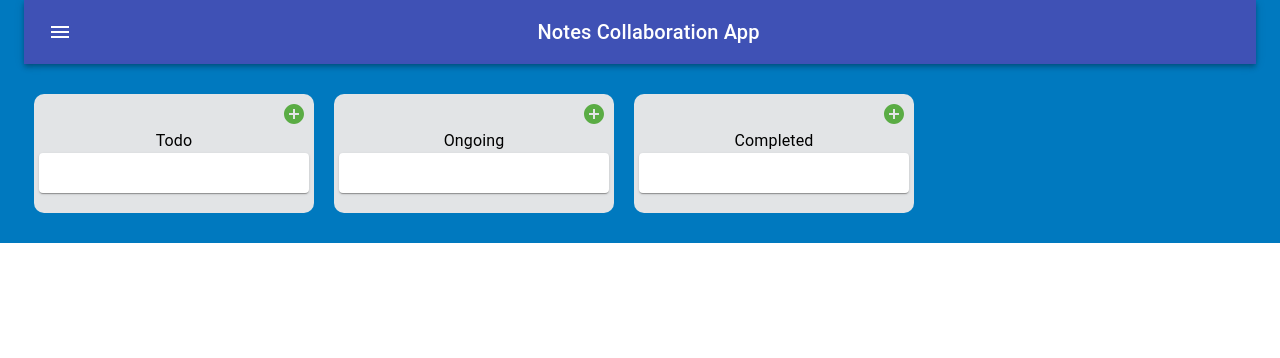
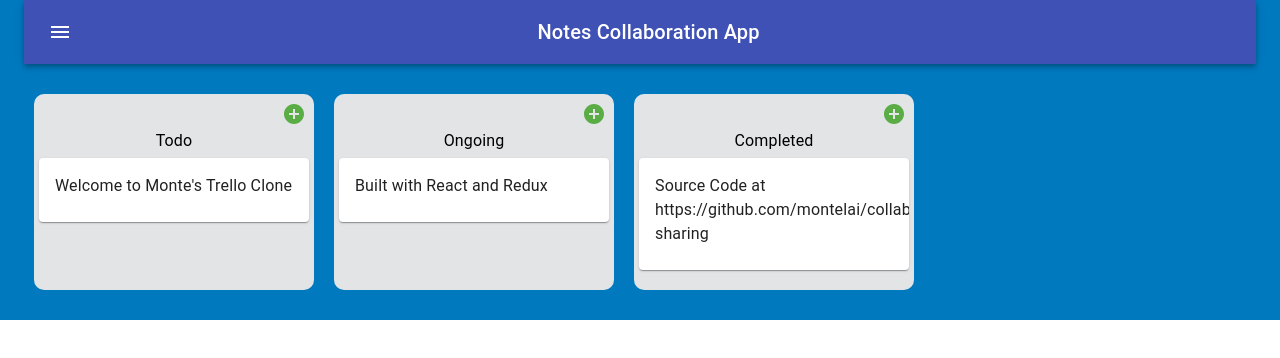
Before and after one commit to montelai/collaboration-sharing, a React (Create React App) app: page / in a window 1280 px wide. Shown: the top 358 px of the page. Built offline with nearby package versions, Linux system fonts and the light colour scheme.

Commit message:
added edit and delete buttons

```diff
--- a/src/actions/actions.js
+++ b/src/actions/actions.js
@@ -6,7 +6,7 @@ export const EDIT_ITEM = "EDIT_ITEM";
 
 //action creators
 
-export function addItem(content) {
+export function addItem(content,id) {
   return {
     type: ADD_ITEM,
     content: content
--- a/src/components/Board.js
+++ b/src/components/Board.js
@@ -44,8 +44,17 @@ class Board extends Component {
 
   state = {
     isAdding : false,
+    isEditing : false,
     content:'',
-    key:''
+    key:'',
+    hovering: false
+  }
+
+  editItem = (event) => {
+    this.setState({
+      isEditing: !this.state.isEditing,
+      key: this.props.id
+    })
   }
 
   addItemToBoard = (event) => {
@@ -56,11 +65,12 @@ class Board extends Component {
   }
 
   addItemToBoardForm = () => {
-    return <form autoComplete='off' style={{'paddingTop':'10px', 'paddingBottom':'10px'}}>
+    return <Card style={{'marginTop':'10px'}}>
+      <form autoComplete='off' style={{'paddingTop':'10px', 'paddingBottom':'10px'}}>
             <CardContent>
               <form>
                 <TextField
-                  label='Enter Note'
+                  label='Add new task'
                   value={this.state.content}
                   onChange={(event)=>this.setState({content: event.target.value})}
                 />
@@ -83,6 +93,7 @@ class Board extends Component {
             </Grid>
 
       </form>
+      </Card>
   }
 
   componentDidMount(){
@@ -105,12 +116,39 @@ class Board extends Component {
         <Typography>
           {this.props.title ? this.props.title : "Enter a Title"}
         </Typography>
-        <Card className={classes.boardItemContents}>
-          <CardContent></CardContent>
+        {this.props.data.length < 1 ?
+          <Card className={classes.boardItemContents}>
+            <CardContent/>
+          </Card>
+          : null}
+
+        {this.props.data.map((value, index) => {
+          return <Card
+                    className={classes.boardItemContents}
+                    style={{'marginTop':'5px'}}
+                    onClick={this.editItem}
+                    >
+          <CardContent>
+            <Typography
+              style={{
+                'textAlign':'start',
+                'textOverflow':'string',
+                'justifyContent':'flex-start'}}>
+                {value.task}
+              </Typography>
+            </CardContent>
+            { this.state.isEditing ?
+
+            <CardContent style={{'display':'flex', 'justifyContent':'space-evenly'}}>
+              <Button variant='contained' style={{'backgroundColor':'#4088c6'}}>Edit</Button>
+              <Button variant='contained' color='secondary'>Delete</Button></CardContent>
+              : null}
+          </Card>
+        })}
           {this.state.isAdding ?
             this.addItemToBoardForm()
             : null }
-        </Card>
+
       </Grid>
     );
   }
--- a/src/reducers/reducer.js
+++ b/src/reducers/reducer.js
@@ -11,20 +11,20 @@ const initialState = {
       content: [
         {
           id: 0,
-          task: 'Sunt id eiusmod ex voluptate occaecat irure id laboris duis sint. Elit amet in sint eu ea aliquip pariatur minim ut dolor sunt non. Dolore ad aliquip reprehenderit est adipisicing est proident est deserunt. Est sunt eu proident exercitation amet eu labore ut sint fugiat aliqua sint aliquip pariatur. Sunt excepteur irure officia nostrud cupidatat duis aute veniam laborum proident nisi aliquip. Consectetur cupidatat nisi ea est eu."'
+          task: 'Welcome to Monte\'s Trello Clone'
         },
       ]
     },
   ongoingBoard:
     {
       title: "Ongoing",
-      content:[]
+      content:[{id:0, task:'Built with React and Redux'}]
     },
 
   completedBoard :
     {
       title: "Completed",
-      content:[]
+      content:[{id:0, task:'Source Code at https://github.com/montelai/collaboration-sharing'}]
     }},
   customBoard: [],
   isLoading: true
@@ -38,7 +38,7 @@ function collaborationApp(state = initialState, action) {
       console.log(action)
       const newItem = {
         id: state.boards[action.id].content.length,
-        content: action.content
+        task: action.content
       }
       return {
         ...state,
```
